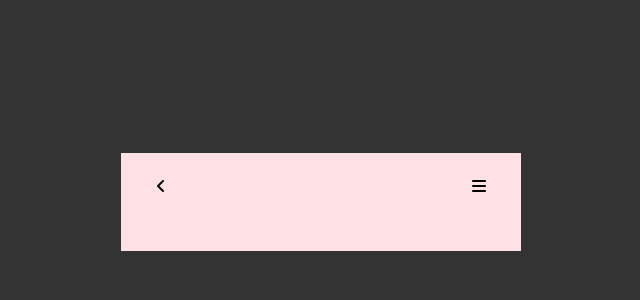
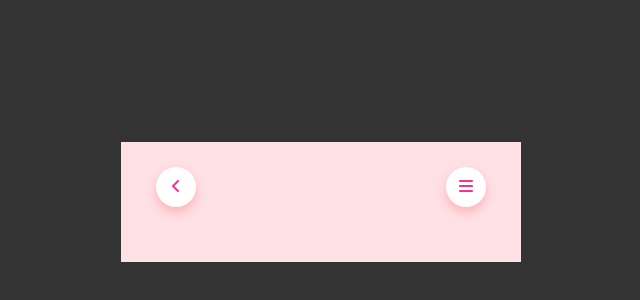
Before and after one commit to ZbigniewKulczynski1984/Music_player_09.03.23, a plain HTML site: page index.html in a window 1280 px wide. Shown: the part 198-498 px from the top of the page, without its empty margins (319-959 px from the left). Drawn offline with Linux system fonts and the light colour scheme.

Commit message:
inf and style added

```diff
--- a/style.css
+++ b/style.css
@@ -27,3 +27,13 @@ nav {
     justify-content: space-between;
     margin-bottom: 30px;
 }
+
+nav .circle {
+    border-radius: 50%;
+    width: 40px;
+    height: 40px;
+    line-height: 40px;
+    background-color: #fff;
+    color: #f53192;
+    box-shadow: 0 5px 10px rgba(255, 26, 26, 0.22);
+}
```
